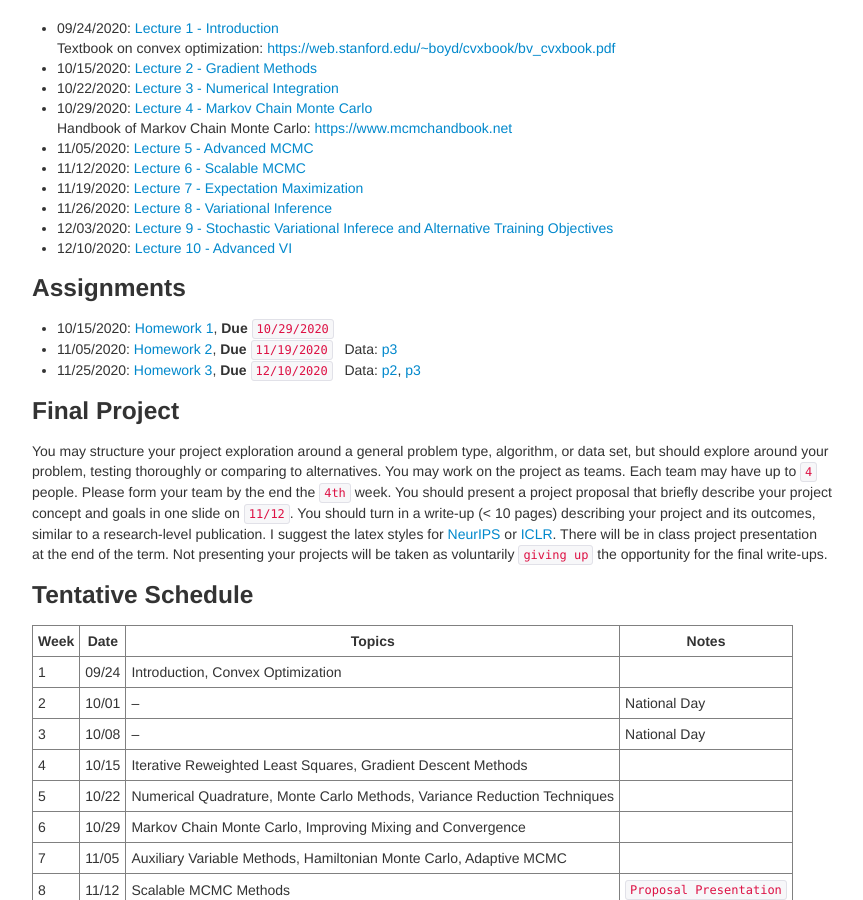
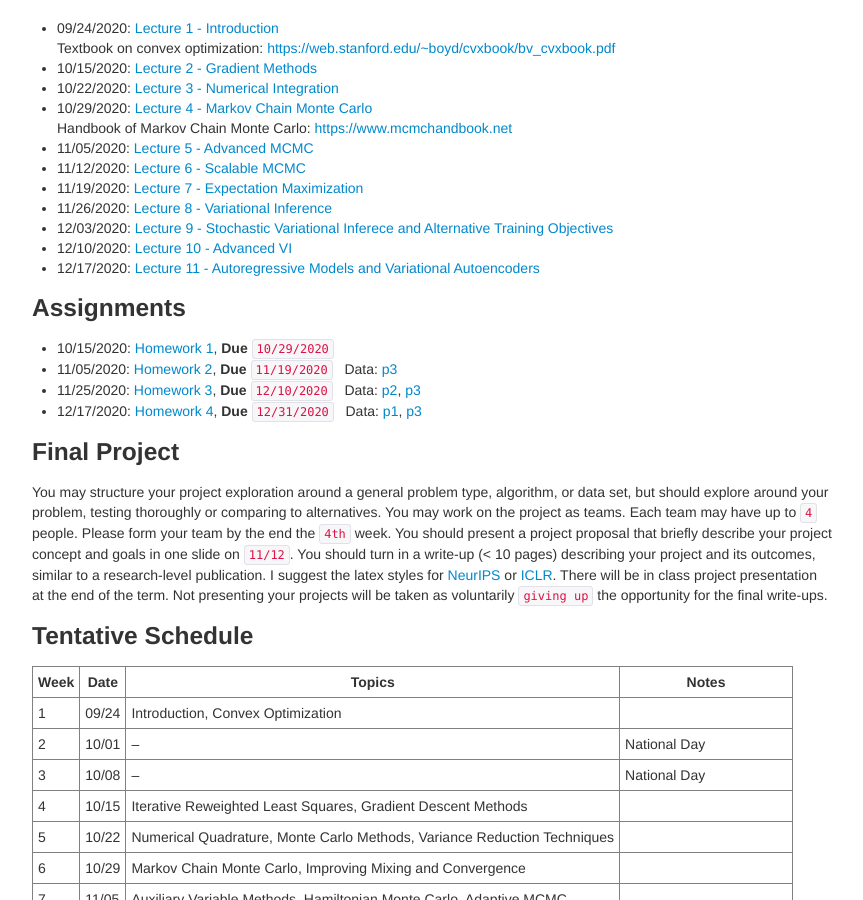
Before and after one commit to zcrabbit/zcrabbit.github.io, a Jekyll site: the page built from courses/smcm-f20.md, in a window 1280 px wide and 900 px high, scrolled down 1105 px. Shown: the whole window, without its empty margins (208-1071 px from the left). Built offline with Jekyll 4.4.1, drawn with Linux system fonts in a browser that asks for light colours.

Commit message:
lecture 11 and hw4 out

```diff
--- a/courses/smcm-f20.md
+++ b/courses/smcm-f20.md
@@ -48,12 +48,14 @@ We will use python during the course. A good Python tutorial is available at <ht
 - 11/26/2020: [Lecture 8 - Variational Inference]({{sites.baseurl}}/static/slides/smcm_fall20/lec08.pdf)
 - 12/03/2020: [Lecture 9 - Stochastic Variational Inferece and Alternative Training Objectives]({{sites.baseurl}}/static/slides/smcm_fall20/lec09.pdf)
 - 12/10/2020: [Lecture 10 - Advanced VI]({{sites.baseurl}}/static/slides/smcm_fall20/lec10.pdf)
+- 12/17/2020: [Lecture 11 - Autoregressive Models and Variational Autoencoders]({{sites.baseurl}}/static/slides/smcm_fall20/lec11.pdf)
 
 
 ### Assignments
 - 10/15/2020: [Homework 1]({{sites.baseurl}}/static/slides/smcm_fall20/hw01.pdf), **Due** `10/29/2020`
 - 11/05/2020: [Homework 2]({{sites.baseurl}}/static/slides/smcm_fall20/hw02.pdf), **Due** `11/19/2020` &nbsp; Data: [p3]({{sites.baseurl}}/static/datasets/mcs_hw2_p3_data.npy)
 - 11/25/2020: [Homework 3]({{sites.baseurl}}/static/slides/smcm_fall20/hw03.pdf), **Due** `12/10/2020` &nbsp; Data: [p2]({{sites.baseurl}}/static/datasets/mog_data.npy), [p3]({{sites.baseurl}}/static/datasets/proteins.zip)
+- 12/17/2020: [Homework 4]({{sites.baseurl}}/static/slides/smcm_fall20/hw04.pdf), **Due** `12/31/2020` &nbsp; Data: [p1]({{sites.baseurl}}/static/datasets/mcs_hw4_p1_lda.npy), [p3]({{sites.baseurl}}/static/datasets/banana_shape_data.npy)
 
 ### Final Project
 You may structure your project exploration around a general problem type, algorithm, or data set, but should explore around your problem, testing thoroughly or comparing to alternatives. You may work on the project as teams. Each team may have up to `4` people. Please form your team by the end the `4th` week. You should present a project proposal that briefly describe your project concept and goals in one slide on `11/12`. You should turn in a write-up (< 10 pages) describing your project and its outcomes, similar to a research-level publication. I suggest the latex styles for [NeurIPS](https://nips.cc/Conferences/2019/PaperInformation/StyleFiles) or [ICLR](https://iclr.cc/Conferences/2019/CallForPapers). There will be in class project presentation at the end of the term. Not presenting your projects will be taken as voluntarily `giving up` the opportunity for the final write-ups.
```
Also changed, not shown: 5 other files.
